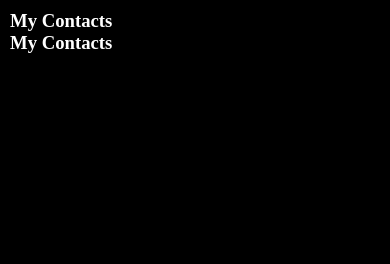
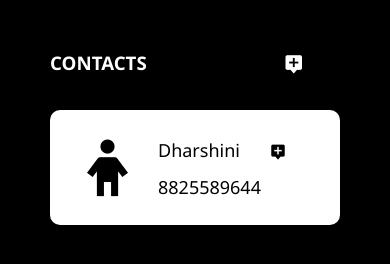
Before and after one commit to Dharshini-S12/Contact_Manager, a plain HTML site: page index.html in a window 390 px wide. Drawn offline with nearby package versions, Linux system fonts and the light colour scheme.

Commit message:
Home section commit

```diff
--- a/assets/style.css
+++ b/assets/style.css
@@ -3,7 +3,82 @@
     padding: 0;
 }
 body{
-    padding: 10px;
+    padding: 100px;
+    margin: 0 auto;
     background: black;
     color: white;
+    font-family: 'Segoe UI', Tahoma, Geneva, Verdana, sans-serif;
 }
+/*navigation-start*/
+.nav-header{
+    display: flex;
+    flex-direction: row;
+     gap:2.5rem;
+}
+
+.Add-cont-img{
+    font-size: 22px;
+    text-decoration: none;
+    color: #fff;
+}
+/*navigation-end*/
+/*Home section start*/
+.Home-section{
+    background: #fff;
+    padding: 35px;
+    color: #000;
+    margin-top: 30px;
+    border-radius: 10px;
+}
+.Home-section-maindiv{
+    padding: 10px;
+    display: flex;
+    flex-direction: row;
+    gap: 2.5rem;
+}
+.profile-pic{
+    font-size: 50px;
+}
+.Home-section-Name p{
+    font-size: 20px;
+    margin-top: 13px;
+}
+.Home-section-arrow1{
+    font-size: 18px;
+    margin-top: 18px;
+}
+/*Home section end*/
+
+
+/*media query*/
+@media screen and (max-width: 700px){
+    body{
+        padding: 50px;
+    }
+    /*navigation-start*/
+    .nav-header{
+        gap: 8.5rem;
+    }
+    /*navigation-end*/
+    /*Home section start*/
+    .Home-section{
+        padding: 10px;
+        margin-top: 30px;
+    }
+    .Home-section-maindiv{
+        padding: 5px;
+        flex-direction: row;
+        gap: 0.5rem;
+    }
+    .profile-pic{
+        font-size: 85px;
+    }
+    .Home-section-Name p{
+        font-size: 18px;
+        margin-top: 13px;
+    }
+
+    /*Home section end*/
+}
+
+/*media query*/
--- a/index.html
+++ b/index.html
@@ -5,13 +5,32 @@
     <meta name="viewport" content="width=device-width, initial-scale=1.0">
     <title>Contact Manager</title>
     <link rel="stylesheet" href="./assets/style.css">
+    <link href='https://unpkg.com/boxicons@2.1.4/css/boxicons.min.css' rel='stylesheet'>
 </head>
 <body>
+    <!--Nav start-->
     <nav>
         <div class="nav-header">
-            <h3>My Contacts</h3>
-            <h3>My Contacts</h3>
+            <div class="nav-left"><h3>CONTACTS</h3></div>
+            <div class="nav-right"><a href=" " class="Add-cont-img"><i class='bx bxs-message-alt-add'></i></a></div>
         </div>
     </nav>
+    <!--Nav start-->
+    <!--section start-->
+    <section class="Home-section">
+        <div class="Home-section-maindiv">
+            <div class="Home-section-profile">
+                <i class='bx bx-child profile-pic'></i>
+            </div>
+            <div class="Home-section-Name">
+                <p>Dharshini </p>
+                <p>8825589644</p>
+            </div>
+            <div class="Home-section-arrow">
+                <i class='bx bxs-message-alt-add Home-section-arrow1'></i>
+            </div>
+        </div>
+    </section>
+    <!--section end-->
 </body>
 </html>
```
